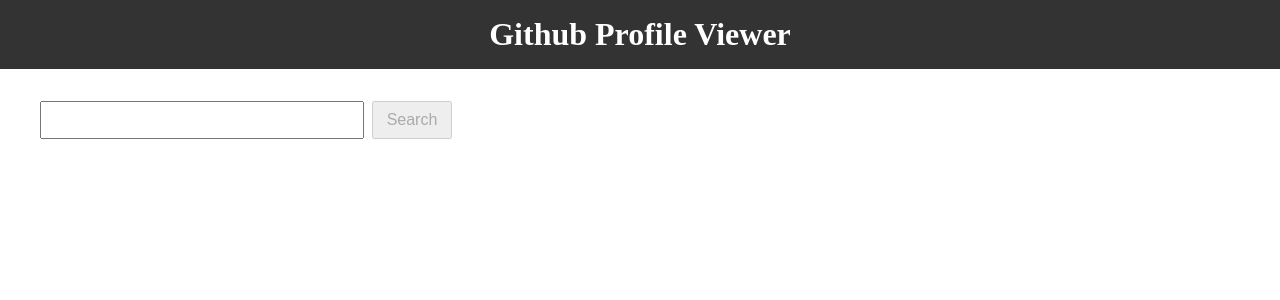
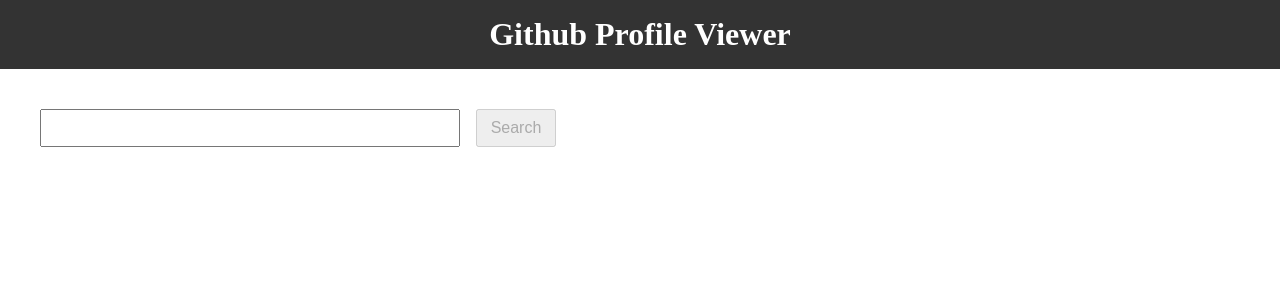
Before and after one commit to dario-piotrowicz/Angular9_github-profile-viewer-miniproject, an Angular app: page / in a window 1280 px wide. Shown: the top 300 px of the page. Built offline with nearby package versions, Linux system fonts and the light colour scheme.

Commit message:
added search rate limit warning message

```diff
--- a/src/app/pages/home-page/home-page.component.html
+++ b/src/app/pages/home-page/home-page.component.html
@@ -1,14 +1,25 @@
 <div>
   <div class="search-section">
+    <div class="input-wrapper">
       <input
         type="text"
         [(ngModel)]="query"
         (keyup.enter)="searchUsers()"
         maxlength="35"
       />
-    <button [disabled]="!query || loadingResults" (click)="searchUsers()">
+      <button
+        [disabled]="!query || loadingResults || searchRateLimitErrorOccurred"
+        (click)="searchUsers()"
+      >
         Search
       </button>
+    </div>
+    <span
+      class="search-rate-limite-error-text"
+      *ngIf="searchRateLimitErrorOccurred"
+    >
+      Max 10 searches per minute, please slow down
+    </span>
   </div>
   <ng-container *ngIf="usersData$ | async as usersData">
     <app-users-buttons-container
@@ -18,6 +29,12 @@
       <p>No users found matching your query</p>
     </app-users-buttons-container>
   </ng-container>
+  <div
+    class="search-rate-limit-error-container"
+    *ngIf="!loadingResults && searchRateLimitErrorOccurred"
+  >
+    <p>No results (github search limit exceeded)</p>
+  </div>
   <div *ngIf="loadingResults">
     <h3>Loading...</h3>
   </div>
--- a/src/app/pages/home-page/home-page.component.sass
+++ b/src/app/pages/home-page/home-page.component.sass
@@ -1,12 +1,45 @@
 .search-section
   display: flex
+  align-items: center
+  justify-content: space-between
+  flex-wrap: wrap
 
-  input
-    font-size: 1rem
-    padding: 0.5rem
-    margin: 0 0.5rem
-    width: 25%
+  .input-wrapper
+    display: flex
+    align-items: center
+    flex: 3
 
-  button
-    width: 5rem
-    font-size: 1rem
+    input
+      flex-basis: 50%
+      font-size: 1rem
+      padding: 0.5rem
+      margin: 0.5rem
+      min-width: 10rem
+      max-width: 25rem
+
+    button
+      width: 5rem
+      font-size: 1rem
+      padding: 0.5rem
+      margin: 0.5rem
+
+  span.search-rate-limite-error-text
+    flex: 1
+    color: red
+    padding: 1rem
+    background-color: #ffe8ef
+    border: 1px solid red
+    border-radius: 5px
+    opacity: 0.8
+    min-width: 5rem
+    text-align: center
+
+.search-rate-limit-error-container
+  margin: 1rem
+  padding: 2rem
+  border: 1px solid black
+  background-color: #f4f4f4
+  display: flex
+  flex-wrap: wrap
+  min-width: fit-content
+  justify-content: center
--- a/src/app/pages/home-page/home-page.component.ts
+++ b/src/app/pages/home-page/home-page.component.ts
@@ -2,7 +2,7 @@
 import { Observable, of } from 'rxjs';
 import { UserSearchDetails } from 'src/app/types/userBasicDetails';
 import { UserDetailsService } from 'src/app/services/user-details/user-details.service';
-import { switchMap, finalize, delay } from 'rxjs/operators';
+import { switchMap, finalize, delay, catchError, tap } from 'rxjs/operators';
 
 @Component({
   selector: 'app-home',
@@ -13,6 +13,7 @@
   public query = '';
   public usersData$: Observable<UserSearchDetails[]>;
   public loadingResults = false;
+  public searchRateLimitErrorOccurred = false;
 
   constructor(private userBasicDetailsService: UserDetailsService) {}
 
@@ -24,6 +25,18 @@
     this.loadingResults = true;
     this.usersData$ = of(null).pipe(
       switchMap(() => this.userBasicDetailsService.searchForUsers(this.query)),
+      catchError((error: { type: string }) => {
+        let emptyObs = of([]);
+        if (error.type === 'rate-limit') {
+          this.searchRateLimitErrorOccurred = true;
+          this.loadingResults = false;
+          emptyObs = emptyObs.pipe(
+            delay(60000),
+            tap(() => (this.searchRateLimitErrorOccurred = false))
+          );
+        }
+        return emptyObs;
+      }),
       delay(700),
       finalize(() => (this.loadingResults = false))
     );
--- a/src/app/services/user-details/user-details.service.ts
+++ b/src/app/services/user-details/user-details.service.ts
@@ -1,11 +1,11 @@
 import { Injectable } from '@angular/core';
-import { HttpClient } from '@angular/common/http';
+import { HttpClient, HttpErrorResponse } from '@angular/common/http';
 import {
   UserBasicDetails,
   UserSearchDetails,
 } from '../../types/userBasicDetails';
-import { Observable } from 'rxjs';
-import { map } from 'rxjs/operators';
+import { Observable, of, throwError } from 'rxjs';
+import { map, catchError } from 'rxjs/operators';
 
 @Injectable()
 export class UserDetailsService {
@@ -15,6 +15,15 @@
     return this.httpClient
       .get(`https://api.github.com/search/users?q=${query}&per_page=10000`)
       .pipe(
+        catchError((error: HttpErrorResponse) => {
+          if (
+            error.status === 403 &&
+            error.statusText === 'rate limit exceeded'
+          ) {
+            return throwError({ type: 'rate-limit' });
+          }
+          return of({ items: [] });
+        }),
         map((res: any) => res.items.map(this.converJsonToUserSearchDetails))
       );
   }
```
Lines whose indentation alone changed are shown as unchanged.
